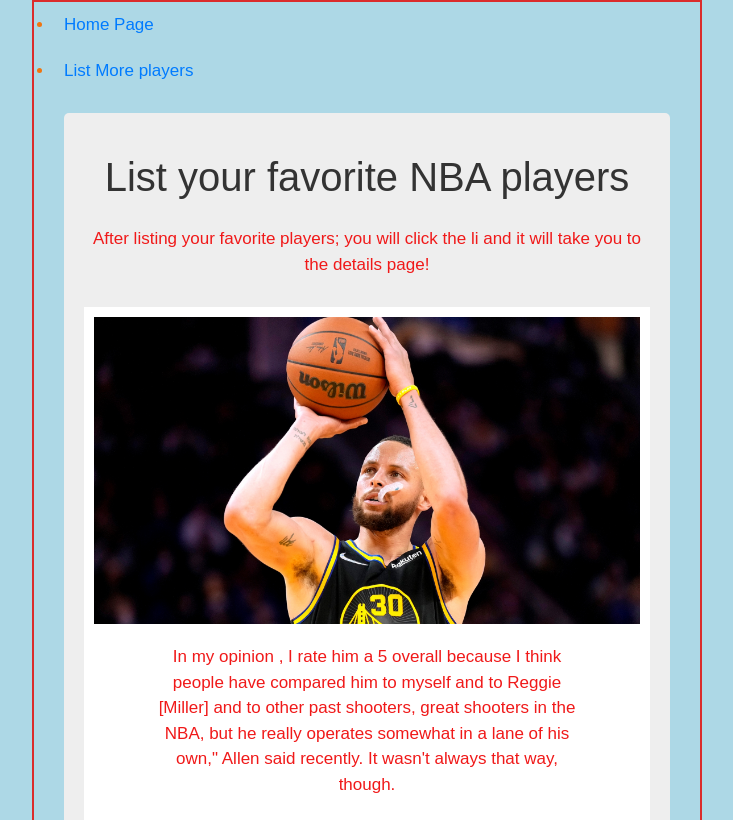
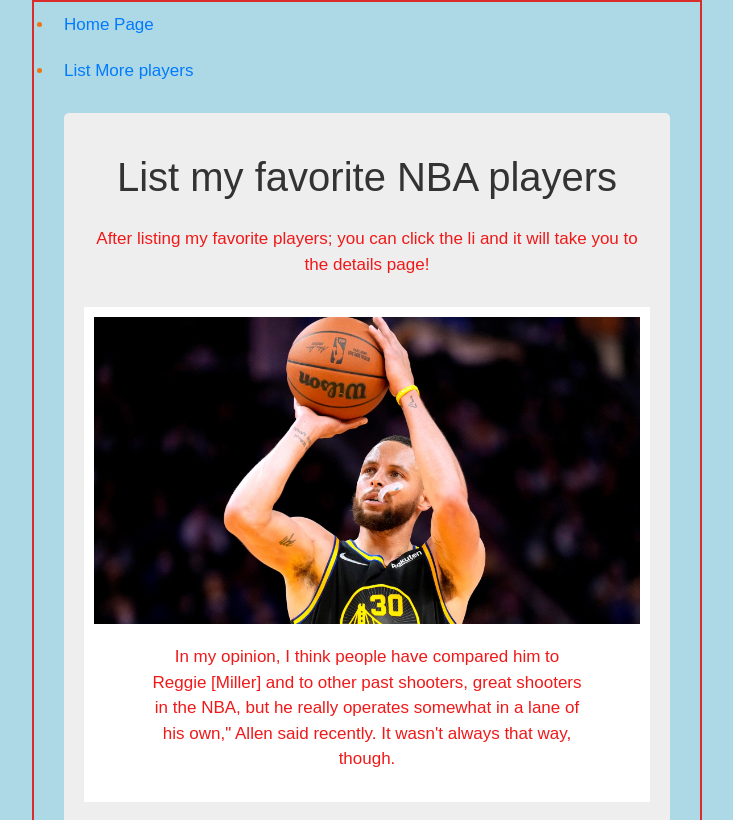
Before and after one commit to Yacquubegal/-jQ-HomeworkCriteria, a plain HTML site: page index.html in a window 1280 px wide. Shown: the top 820 px of the page, without its empty margins (273-1006 px from the left). Drawn offline with nearby package versions, Linux system fonts and the light colour scheme.

Commit message:
Update index.html

```diff
--- a/index.html
+++ b/index.html
@@ -32,12 +32,11 @@
 <body>
     <div class="main-container">
         <header>
-            <h1>List your favorite NBA players</h1>
-            <p>After listing your favorite players; you will click the li and it will take you to the details page!</p>
+            <h1>List my favorite NBA players</h1>
+            <p>After listing my favorite players; you can click the li and it will take you to the details page!</p>
             <div id="img-div">
                 <img id="image" src="image/stephen-curry.jpeg" alt="Stephen Curry">
-                <p id="img-caption">In my opinion , I rate him a 5 overall because I think people have compared him to myself and to Reggie [Miller] and to other past shooters, great shooters in the NBA, but he really operates somewhat in a lane of his own," Allen said recently.
-                    It wasn't always that way, though.</p>
+                <p id="img-caption">In my opinion, I think people have compared him to Reggie [Miller] and to other past shooters, great shooters in the NBA, but he really operates somewhat in a lane of his own," Allen said recently. It wasn't always that way, though.</p>
             </div>
         </header>
     </div>
```
